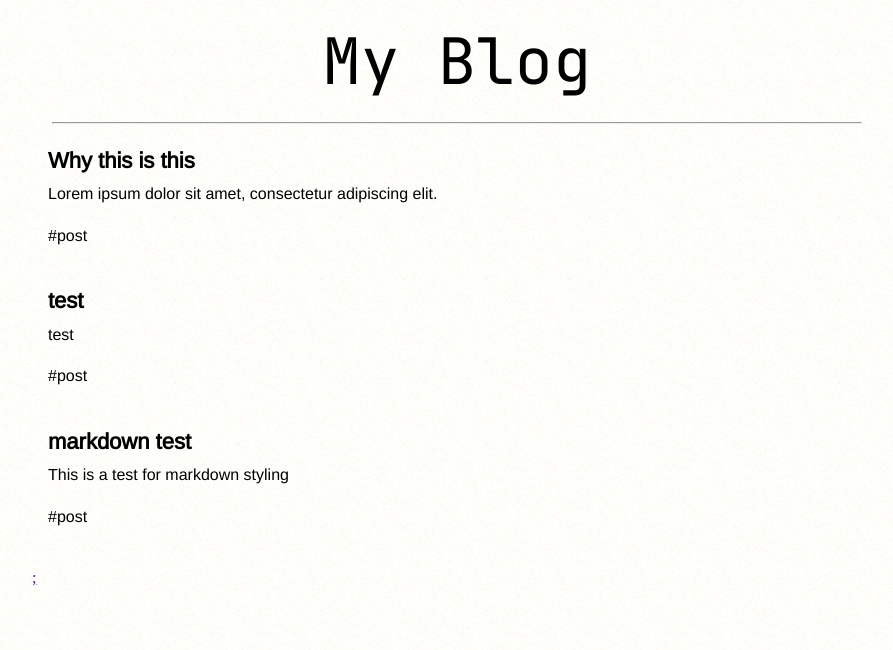
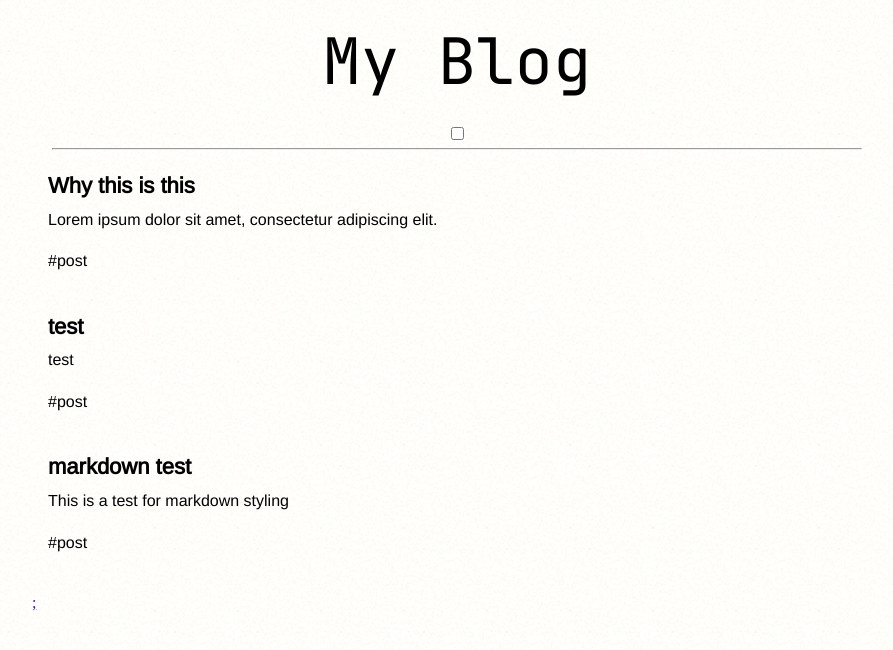
Before and after one commit to Rendangbike/blogcms, an Eleventy site: page src/index.njk in a window 1280 px wide. Shown: the whole page, without its empty margins (183-1076 px from the left). Built offline with nearby package versions, Linux system fonts and the light colour scheme; Eleventy itself is replaced by a stand-in of ours; files that its build step writes are made by us from their sources.

Commit message:
Update index.njk

```diff
--- a/src/index.njk
+++ b/src/index.njk
@@ -6,7 +6,7 @@ description: test
 
 <h1 class="title">My Blog</h1>
 <div class="options">
-
+  <input class="darkMode" type="checkbox" />
 </div>
 <hr>
 
```
